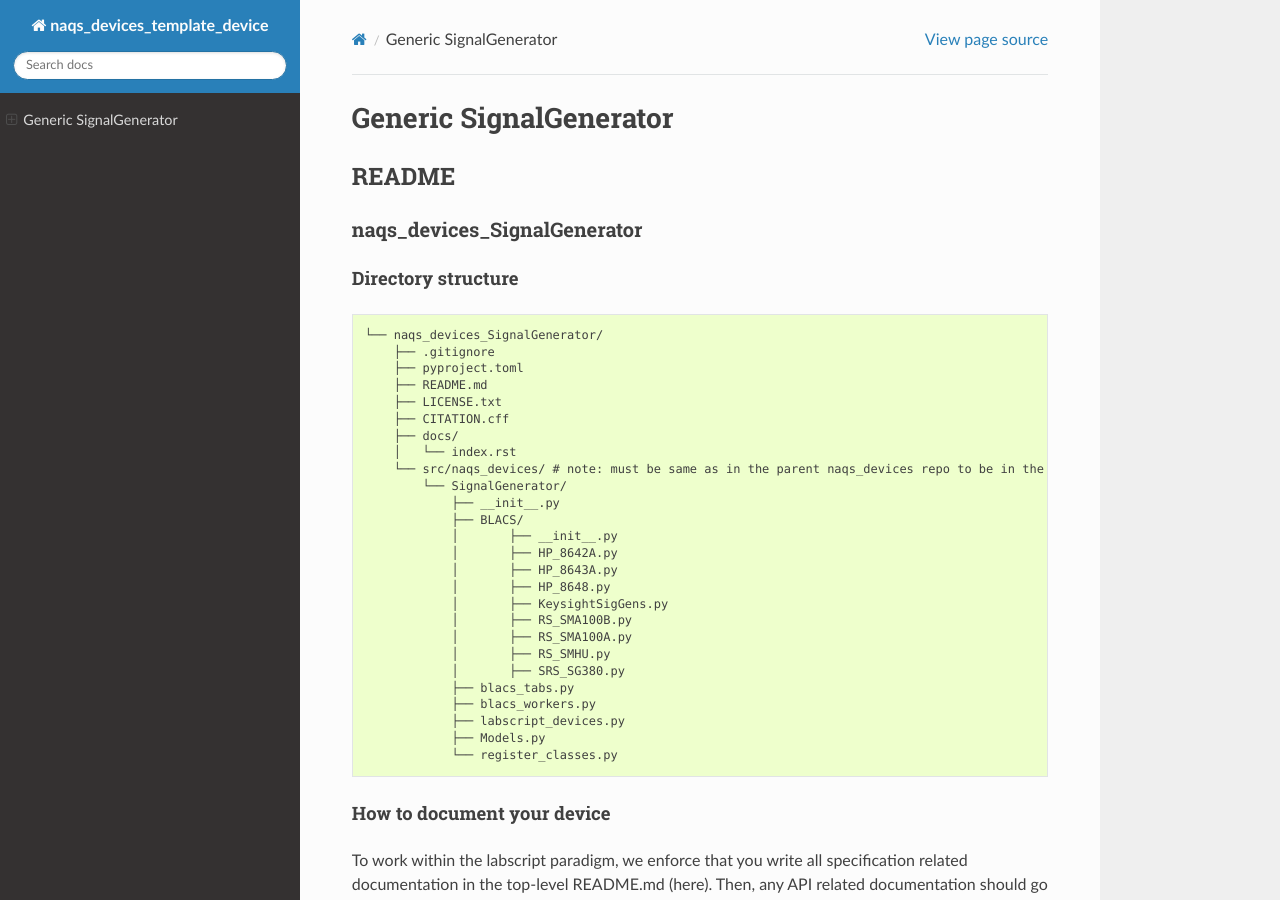
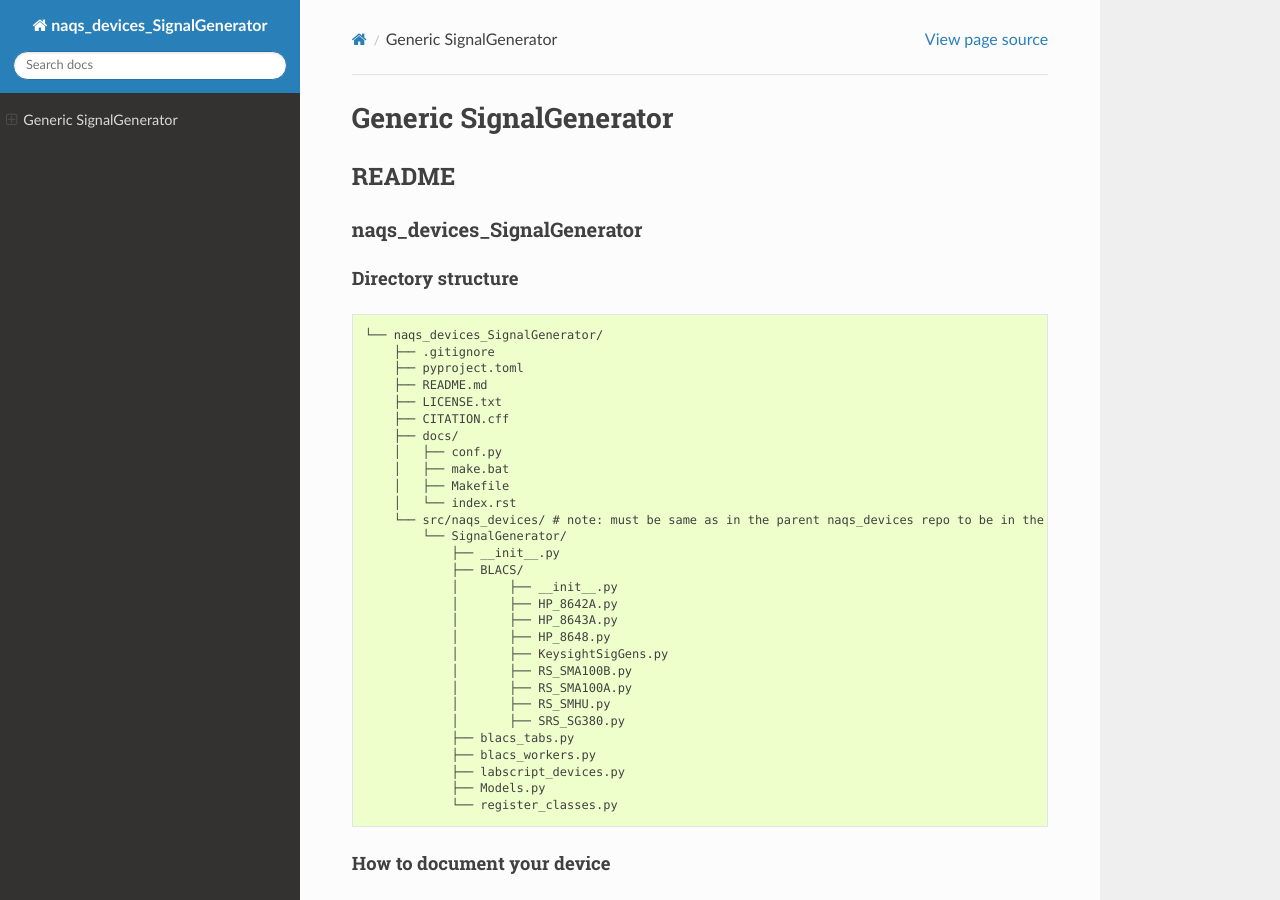
Before and after one commit to naqslab/naqs_devices_SignalGenerator, a Sphinx documentation site: the page built from docs/index.rst, in a window 1280 px wide and 900 px high. Built offline with Sphinx 7.4.7 and the Read the Docs theme 3.1.0, drawn with Linux system fonts in a browser that asks for light colours.

Commit message:
fixing docs in readme, adding dynamic versioning

```diff
--- a/README.md
+++ b/README.md
@@ -11,6 +11,9 @@
     ├── LICENSE.txt
     ├── CITATION.cff
     ├── docs/
+    │   ├── conf.py
+    │   ├── make.bat
+    │   ├── Makefile
     │   └── index.rst
     └── src/naqs_devices/ # note: must be same as in the parent naqs_devices repo to be in the same namespace
         └── SignalGenerator/
--- a/docs/conf.py
+++ b/docs/conf.py
@@ -13,26 +13,19 @@
 import os
 import sys
 sys.path.insert(0, os.path.abspath('..'))
-
+import importlib.metadata as importlib_metadata
 
 # -- Project information -----------------------------------------------------
 
-project = 'naqs_devices_template_device'
+project = 'naqs_devices_SignalGenerator'
 copyright = '2025, naqslab'
 author = 'naqslab'
 
-# The full version, including alpha/beta/rc tags
-# from naqs_devices.Helpers import __version__
-# # short version
-# version = __version__
-# # long version
-# release = version
+version = importlib_metadata.version('SignalGenerator')
+release = version
 
-# # get version into rst files
-# rst_epilog = '.. |version| replace:: %s' % version
-
-# hard coding version
-version = '0.1.0'
+# get version into rst files
+rst_epilog = '.. |version| replace:: %s' % version
 
 # -- General configuration ---------------------------------------------------
 
```
Also changed, not shown: pyproject.toml (+3 -7 lines), 1 other file.
